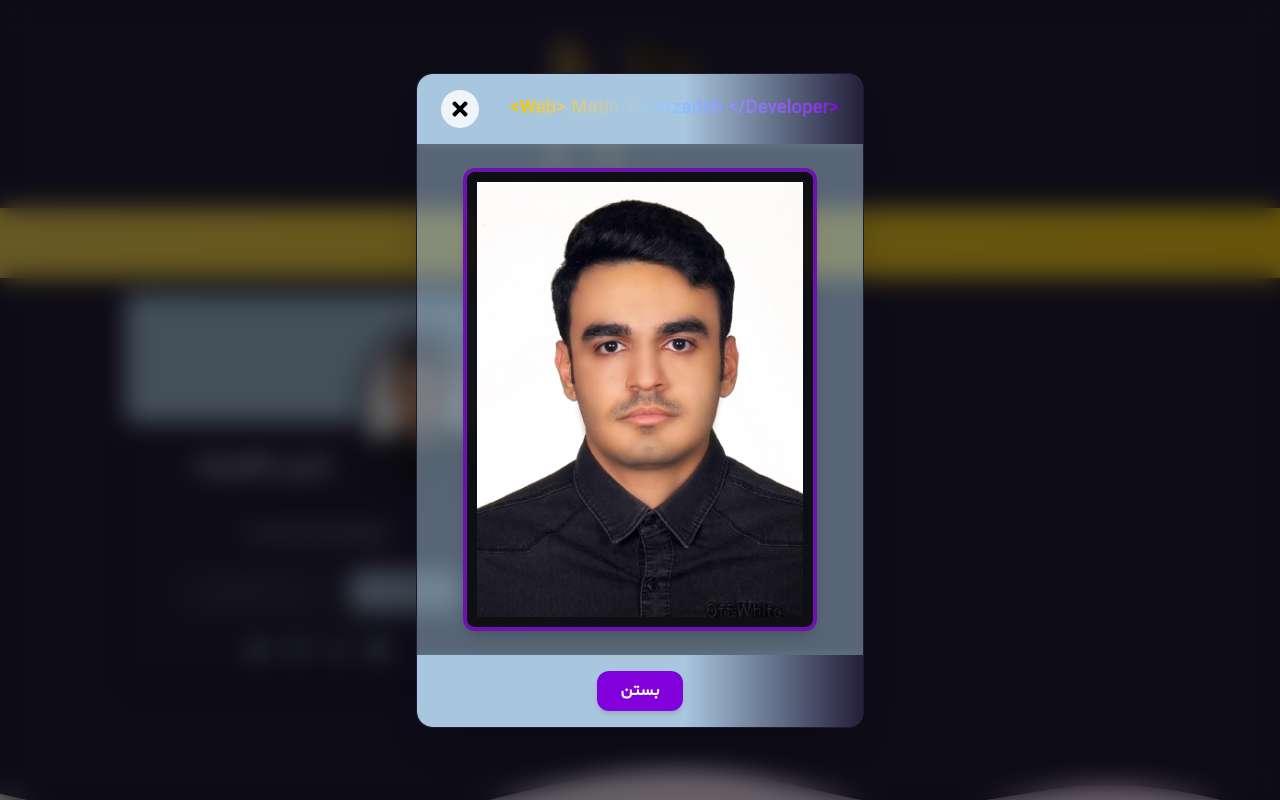
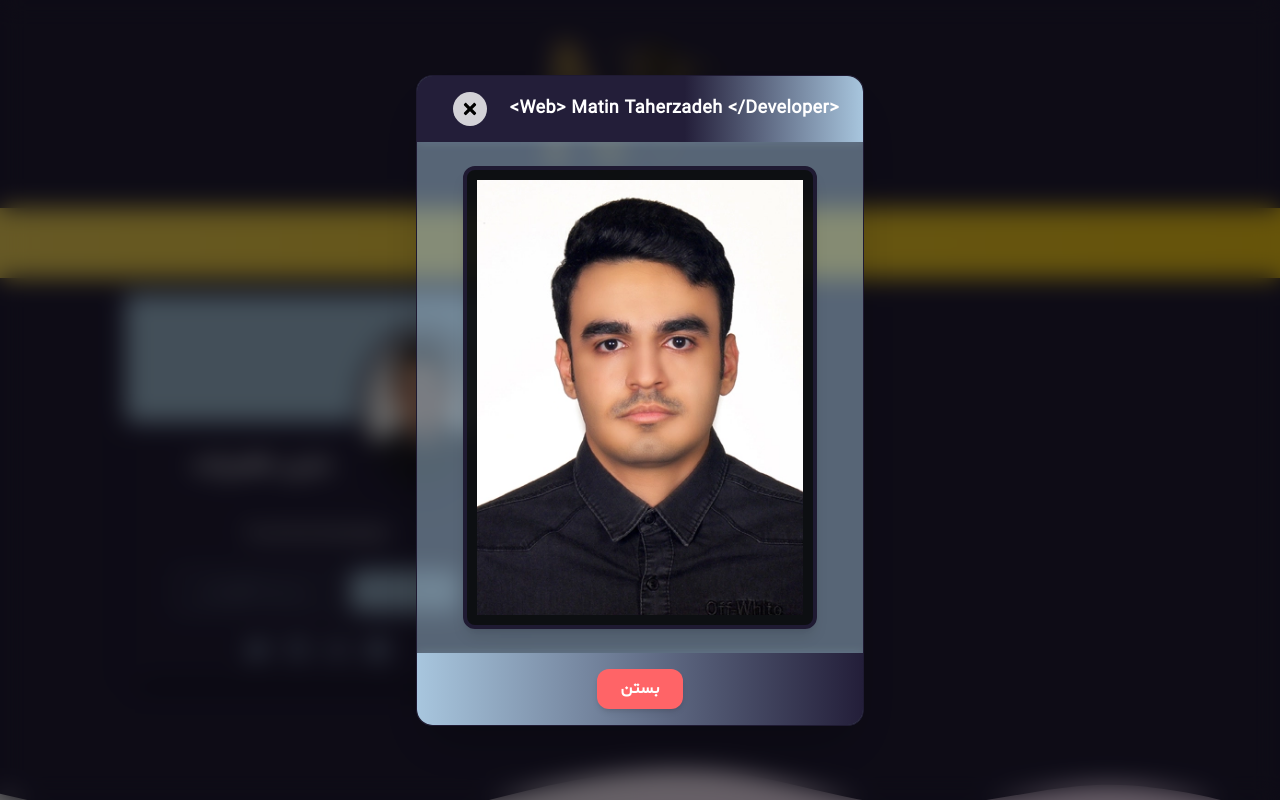
Before and after one commit to MatinT-SA/My-Personal-Website, a Next.js app: page / in a window 1280 px wide. Both pictures are taken after a click on the element 419 px from the left and 408 px from the top of the page. Shown: the top 800 px of the page. Built offline with nearby package versions, Linux system fonts and the light colour scheme.

Commit message:
implementing our modal in a better and more user-friendly way

```diff
--- a/app/components/ProfileModal.js
+++ b/app/components/ProfileModal.js
@@ -1,12 +1,14 @@
 "use client";
 
 import Image from "next/image";
-import { useEffect, useState } from "react";
+import { useEffect, useState, useRef } from "react";
 import { createPortal } from "react-dom";
 import { FaTimes } from "react-icons/fa";
 
 export default function ProfileModal({ isOpen, onClose }) {
   const [show, setShow] = useState(false);
+  const [closing, setClosing] = useState(false);
+  const modalRef = useRef();
 
   useEffect(() => {
     if (isOpen) {
@@ -21,17 +23,29 @@ export default function ProfileModal({ isOpen, onClose }) {
     };
   }, [isOpen]);
 
+  // Handle fancy close animation
+  const handleClose = () => {
+    setClosing(true);
+    setTimeout(() => {
+      setClosing(false);
+      onClose();
+    }, 500); // Animation duration
+  };
+
   if (!isOpen) return null;
 
   const modalContent = (
     <div
       className={`fixed inset-0 z-[9999] flex items-center justify-center bg-black/60 backdrop-blur-md transition-opacity duration-300 ${
-        show ? "opacity-100" : "opacity-0"
+        show && !closing ? "opacity-100" : "opacity-0"
       }`}
-      onClick={onClose}
+      onClick={handleClose}
     >
       <div
-        className="relative rounded-2xl shadow-2xl max-w-md w-full overflow-hidden animate-modal-pop"
+        ref={modalRef}
+        className={`relative rounded-2xl shadow-2xl max-w-md w-full overflow-hidden animate-modal-pop ${
+          closing ? "animate-modal-whirlwind" : ""
+        }`}
         style={{
           background: "rgba(168,198,222,0.25)",
           border: "1.5px solid var(--color-purple-tertiary)",
@@ -42,23 +56,24 @@ export default function ProfileModal({ isOpen, onClose }) {
         <div
           className="flex items-center justify-between px-6 py-4"
           style={{
-            background: "linear-gradient(90deg, #a8c6de 60%, #231e39 100%)",
+            background: "linear-gradient(90deg, #231e39 60%, #a8c6de 100%)",
             borderRadius: "16px 16px 0 0",
             boxShadow: "0 2px 8px rgba(168,198,222,0.15)",
           }}
         >
-          <h4 className="text-lg font-bold text-purple-900 tracking-wide">
-            <span className="bg-gradient-to-r from-yellow-400 via-blue-300 to-purple-700 bg-clip-text text-transparent">
-              &lt;Web&gt; Matin Taherzadeh &lt;/Developer&gt;
-            </span>
+          <h4 className="text-lg font-bold text-white tracking-wide">
+            &lt;Web&gt; Matin Taherzadeh &lt;/Developer&gt;
           </h4>
           <button
             type="button"
-            className="rounded-full bg-white/80 hover:bg-red-500 hover:text-white p-2 transition"
+            className={`rounded-full bg-white/80 hover:bg-red-400 hover:text-white p-2 transition cursor-pointer flex items-center justify-center ${
+              closing ? "animate-icon-squish" : ""
+            }`}
             aria-label="Close"
-            onClick={onClose}
+            onClick={handleClose}
+            style={{ marginLeft: "12px" }}
           >
-            <FaTimes size={22} />
+            <FaTimes size={18} />
           </button>
         </div>
         {/* Body */}
@@ -73,8 +88,9 @@ export default function ProfileModal({ isOpen, onClose }) {
             alt="Matin Taherzadeh Enlarged"
             width={354}
             height={472}
-            className="rounded-xl border-4 border-purple-800 shadow-lg"
+            className="rounded-xl shadow-lg"
             style={{
+              border: "4px solid var(--color-purple-tertiary)",
               background: "rgba(0,0,0,0.85)",
               padding: "10px",
               objectFit: "cover",
@@ -86,15 +102,15 @@ export default function ProfileModal({ isOpen, onClose }) {
         <div
           className="flex justify-center items-center px-6 py-4"
           style={{
-            background: "linear-gradient(90deg, #a8c6de 60%, #231e39 100%)",
+            background: "linear-gradient(90deg, #a8c6de 0%, #231e39 100%)",
             borderRadius: "0 0 16px 16px",
             boxShadow: "0 -2px 8px rgba(168,198,222,0.15)",
           }}
         >
           <button
             type="button"
-            className="bg-purple-700 hover:bg-yellow-400 text-white font-semibold px-6 py-2 rounded-xl shadow-md transition"
-            onClick={onClose}
+            className="bg-red-400 hover:bg-red-500 text-white font-semibold px-6 py-2 rounded-xl shadow-md transition cursor-pointer"
+            onClick={handleClose}
           >
             بستن
           </button>
@@ -111,8 +127,52 @@ export default function ProfileModal({ isOpen, onClose }) {
             opacity: 1;
           }
         }
+        @keyframes modal-whirlwind {
+          0% {
+            transform: scale(1) rotate(0deg);
+            opacity: 1;
+            filter: blur(0);
+          }
+          30% {
+            transform: scale(0.95) rotate(360deg);
+            opacity: 0.9;
+            filter: blur(1px);
+          }
+          60% {
+            transform: scale(0.7) rotate(1440deg);
+            opacity: 0.6;
+            filter: blur(2px);
+          }
+          80% {
+            transform: scale(0.4, 0.7) rotate(2160deg);
+            opacity: 0.3;
+            filter: blur(4px);
+          }
+          100% {
+            transform: scale(0, 0) rotate(2880deg);
+            opacity: 0;
+            filter: blur(12px);
+          }
+        }
         .animate-modal-pop {
           animation: modal-pop 0.4s cubic-bezier(0.4, 0.8, 0.2, 1) forwards;
+        }
+        .animate-modal-whirlwind {
+          animation: modal-whirlwind 2s cubic-bezier(0.7, 0.2, 0.2, 1) forwards;
+        }
+        @keyframes icon-squish {
+          0% {
+            transform: scale(1);
+          }
+          50% {
+            transform: scale(0.7) rotate(-20deg);
+          }
+          100% {
+            transform: scale(0.9) rotate(360deg);
+          }
+        }
+        .animate-icon-squish {
+          animation: icon-squish 0.5s cubic-bezier(0.7, 0.2, 0.2, 1);
         }
       `}</style>
     </div>
```
